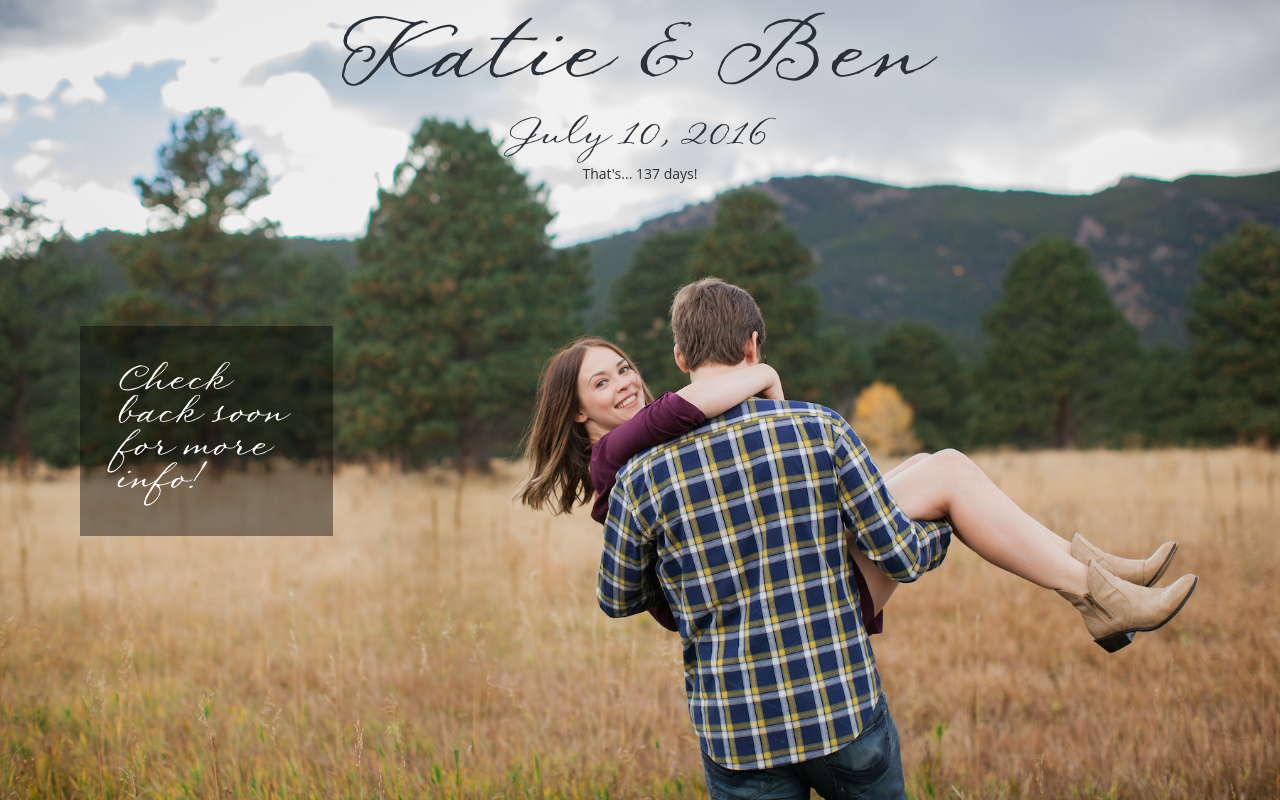
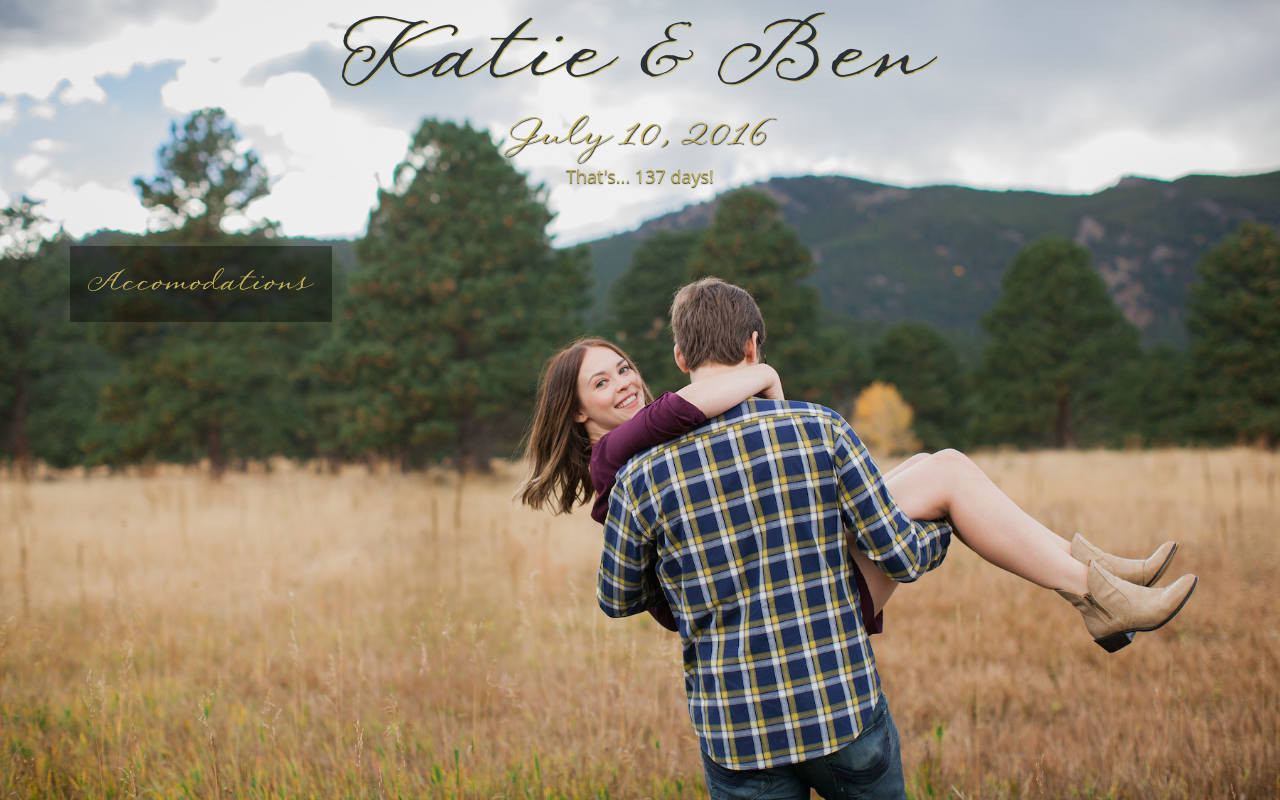
Before and after one commit to benhassara/wedding-site, a website: page index.html in a window 1280 px wide. Drawn offline with nearby package versions, Linux system fonts and the light colour scheme.

Commit message:
update structure for better routing

```diff
--- a/css/main.css
+++ b/css/main.css
@@ -34,6 +34,7 @@ img.background {
 
 .nav ul li {
     margin-top: 8px;
+    font-family: PegsannaHMK;
 }
 
 .nav ul:last-child {
@@ -55,13 +56,22 @@ h1, h2, h3, h4, h5, h6 {
     font-family: PegsannaHMK;
     font-size: 72px;
     color: #293037;
+    text-shadow: 1px 1px 1px #c5b358;
 }
 
 .date {
     text-align: center;
     font-family: PegsannaHMK;
     font-size: 32px;
-    color: #293037;
+    /*color: #293037;*/
+    color: #c5b358;
+    text-shadow: 1px 1px 1px #293037;
+}
+
+.countdown {
+    color: #c5b358;
+    text-shadow: 0px 1px 1px #293037;
+    font-size: 18px;
 }
 
 .check-back {
--- a/index.html
+++ b/index.html
@@ -13,27 +13,23 @@
     <h1 class="headline">Katie & Ben</h1>
     <h3 class="date">July 10, 2016</h3>
 
-    <!-- <div class="nav">
-        <ul>
-            <li><a href="#">Wedding Party</a></li>
-            <li><a href="#">Photos</a></li>
-            <li><a href="#">Accomodations</a></li>
-            <li><a href="#">Additional Information</a></li>
-            <li><a href="#">Registry</a></li>
-        </ul>
-    </div> -->
-
     <div class="container">
         <div class="row">
             <div class="col-xs-12">
-                <p class="text-center">
+                <p class="text-center countdown">
                     That's... <span id="counter"></span> days!
                 </p>
             </div>
-            <div class="col-xs-3">
-                <h2 class="check-back">
-                    Check back soon for more info!
-                </h2>
+            <div class="col-xs-5">
+                <div class="nav">
+                    <ul>
+                        <!-- <li><a href="#">Wedding Party</a></li>
+                        <li><a href="#">Photos</a></li> -->
+                        <li><a class="h3" href="/accomodations">Accomodations</a></li>
+                        <!-- <li><a href="#">Additional Information</a></li>
+                        <li><a href="#">Registry</a></li> -->
+                    </ul>
+                </div>
             </div>
         </div>
     </div>
--- a/js/maps.js
+++ b/js/maps.js
@@ -32,10 +32,6 @@ function createMaps() {
             currentInfo = springInfo;
         }
 
-        console.log(currentMap);
-        console.log(currentInfo);
-
-
         if (status === google.maps.places.PlacesServiceStatus.OK) {
             var marker = new google.maps.Marker({
                 map: currentMap,
```
Also changed, not shown: accomodations/index.html (renamed from accomodations.html, +3 -3 lines).
